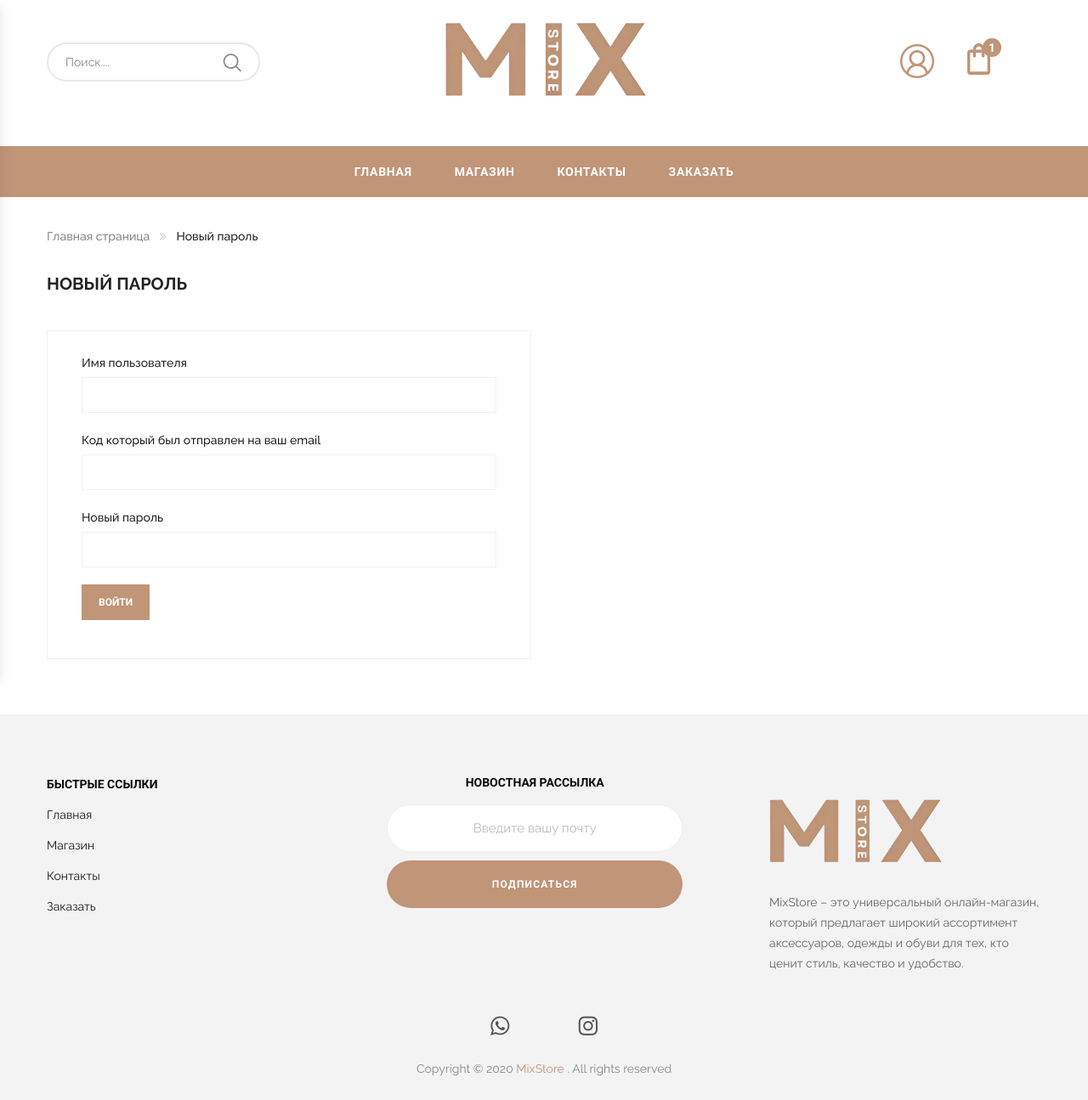
After one commit to nurai003002/MixStore, a Django app: page /user/reset_password/ in a window 1280 px wide. The commit adds this page. Shown: the whole page at 85% size. Run offline with Django 5.2, Linux system fonts and the light colour scheme; data comes from the database, SQL or seed files in the repository; both versions use the stored data as it was after the commit; tables that the repository leaves empty hold one stand-in row (values such as "Sample post"); parts of the project's set-up code (start-up, migrations or seed data) failed here and were passed over; some libraries are stand-ins or nearby versions; some web fonts are replaced.

Commit message:
есть декомпозиция код не отправляется

```diff
--- a/apps/users/urls.py
+++ b/apps/users/urls.py
@@ -1,5 +1,5 @@
 from django.urls import path
-from apps.users.views import checkout, login1, register, user_logout,confirm,forgot_password
+from apps.users.views import checkout, login1, register, user_logout,confirm,forgot_password,reset_password
 
 urlpatterns = [
     path('checkout/',  checkout, name='checkout'),
@@ -7,6 +7,6 @@ urlpatterns = [
     path('register/', register, name='user_register'),
     path('logout/', user_logout, name='user_logout'),
     path('confirm/', confirm, name='confirm'),
-    path('resent/', forgot_password, name='forgot_password'),
-
+    path('forgot_password/', forgot_password, name='forgot_password'),
+    path('reset_password/', reset_password, name='reset_password'),
 ]
--- a/apps/users/views.py
+++ b/apps/users/views.py
@@ -2,12 +2,14 @@ from django.shortcuts import render, redirect
 from django.contrib.auth import login, authenticate as auth_login
 from django.contrib.auth import login, authenticate
 from django.contrib.auth.hashers import make_password
+from django.core.mail import send_mail,BadHeaderError
 from django.contrib import messages
 from django.http import JsonResponse, HttpResponse
 from django.contrib.auth import logout
 from apps.telegram_bot.views import get_text
 from django.contrib.auth.decorators import login_required
-import requests
+import requests, random
+from django.views.decorators.csrf import csrf_exempt
 from decimal import Decimal
 
 from apps.settings.models import Setting
@@ -15,8 +17,11 @@ from apps.cart.models import CartItem
 from apps.products.models import Product, Category
 from apps.users.models import User
 from apps.billings.models import Billings, BillingProduct
+from apps.secondary.models import Subscribe
+from apps.users.forms import EmailForm, ResetPasswordForm
+
 # Create your views here.
-# @login_required(login_url='/user/register/')
+@login_required(login_url='/user/register/')
 def checkout(request):
     setting = Setting.objects.latest('id')
     products = Product.objects.all()
@@ -24,6 +29,25 @@ def checkout(request):
     cart_items = CartItem.objects.all()
 
     cart_items_count = cart_items.count()
+    if 'email_send' in request.POST:
+            email = request.POST.get('email')
+            try:
+                # Сохранение email в базе данных
+                Subscribe.objects.create(email=email)
+
+                # Отправка письма
+                send_mail(
+                    'Подписка на рассылку',  # Subject
+                    f'Ваша почта: {email}\nСпасибо за подписку!',  # Message
+                    'noreply@somehost.local',  # From email
+                    [email],  # To email
+                    fail_silently=False,
+                )
+                return redirect('contact')
+            except BadHeaderError:
+                return JsonResponse({'error': 'Invalid header found.'}, status=500)
+            except ConnectionRefusedError as e:
+                return JsonResponse({'error': f'Connection refused: {e}'}, status=500)
 
     if request.user.is_authenticated:
         cart_items = CartItem.objects.filter(user=request.user)
@@ -37,6 +61,7 @@ def checkout(request):
         total_price += delivery_cost
     else:
         free_delivery = True
+
 
     if request.method == "POST":
         if 'checkout_form' in request.POST:
@@ -121,6 +146,25 @@ def register(request):
     setting = Setting.objects.latest('id')
     cart_items = CartItem.objects.all()
     cart_items_count = cart_items.count()
+    if 'email_send' in request.POST:
+            email = request.POST.get('email')
+            try:
+                # Сохранение email в базе данных
+                Subscribe.objects.create(email=email)
+
+                # Отправка письма
+                send_mail(
+                    'Подписка на рассылку',  # Subject
+                    f'Ваша почта: {email}\nСпасибо за подписку!',  # Message
+                    'noreply@somehost.local',  # From email
+                    [email],  # To email
+                    fail_silently=False,
+                )
+                return redirect('contact')
+            except BadHeaderError:
+                return JsonResponse({'error': 'Invalid header found.'}, status=500)
+            except ConnectionRefusedError as e:
+                return JsonResponse({'error': f'Connection refused: {e}'}, status=500)
     if request.method == "POST":
         if 'register_button' in request.POST:
             username = request.POST.get('username')
@@ -160,7 +204,27 @@ def register(request):
     return render(request, 'user/register.html', locals())
 
 def login1(request):
+    setting = Setting.objects.latest('id')
     cart_items = CartItem.objects.all()
+    if 'email_send' in request.POST:
+            email = request.POST.get('email')
+            try:
+                # Сохранение email в базе данных
+                Subscribe.objects.create(email=email)
+
+                # Отправка письма
+                send_mail(
+                    'Подписка на рассылку',  # Subject
+                    f'Ваша почта: {email}\nСпасибо за подписку!',  # Message
+                    'noreply@somehost.local',  # From email
+                    [email],  # To email
+                    fail_silently=False,
+                )
+                return redirect('contact')
+            except BadHeaderError:
+                return JsonResponse({'error': 'Invalid header found.'}, status=500)
+            except ConnectionRefusedError as e:
+                return JsonResponse({'error': f'Connection refused: {e}'}, status=500)
     cart_items_count = cart_items.count()
     if request.method == 'POST':
         username = request.POST.get('username')
@@ -182,6 +246,17 @@ def user_logout(request):
     logout(request)
     return redirect('/')
 
+@csrf_exempt  # Только для тестирования, удалите в продакшене
+def subscribe(request):
+    if request.method == 'POST':
+        email = request.POST.get('email')
+        # Логика для обработки подписки
+        if email:
+            # Если подписка успешна
+            return JsonResponse({"success": True})
+        else:
+            return JsonResponse({"success": False}, status=400)
+    return JsonResponse({"success": False}, status=400)
 
 def confirm(request):
     setting = Setting.objects.latest('id')
@@ -193,4 +268,101 @@ def forgot_password(request):
     setting = Setting.objects.latest('id')
     cart_items = CartItem.objects.all()
     cart_items_count = cart_items.count()
+    if request.method == 'POST':
+        # if 'email_send' in request.POST:
+        #     email = request.POST.get('email')
+        #     try:
+        #         # Сохранение email в базе данных
+        #         Subscribe.objects.create(email=email)
+
+        #         # Отправка письма
+        #         send_mail(
+        #             'Подписка на рассылку',  # Subject
+        #             f'Ваша почта: {email}\nСпасибо за подписку!',  # Message
+        #             'noreply@somehost.local',  # From email
+        #             [email],  # To email
+        #             fail_silently=False,
+        #         )
+        #         return redirect('forgot_password')
+        #     except BadHeaderError:
+        #         return JsonResponse({'error': 'Invalid header found.'}, status=500)
+        #     except ConnectionRefusedError as e:
+        #         return JsonResponse({'error': f'Connection refused: {e}'}, status=500)
+
+        if 'send_code' in request.POST:
+            email_form = EmailForm(request.POST)
+            if email_form.is_valid():
+                email = email_form.cleaned_data['email']
+                try:
+                    user = User.objects.get(email=email)
+                    code = str(random.randint(100000, 999999))
+                    request.session['reset_code'] = code
+                    request.session['reset_email'] = email
+
+                    send_mail(
+                        'Сброс пароля',
+                        f'Ваш код для сброса пароля: {code}',
+                        'noreply@somehost.local',
+                        [email],
+                        fail_silently=False,
+                    )
+                    redirect('forgot_password')
+                    messages.success(request, 'Код был отправлен на вашу почту.')
+                except User.DoesNotExist:
+                    messages.error(request, 'Пользователь с таким email не найден.')
+            else:
+                messages.error(request, 'Пожалуйста, введите корректный email.')
+
     return render(request, 'user/forgot_password.html', locals())
+
+
+def reset_password(request):
+    setting = Setting.objects.latest('id')
+    cart_items = CartItem.objects.all()
+    cart_items_count = cart_items.count()
+    if request.method == 'POST':
+        if 'email_send' in request.POST:
+            email = request.POST.get('email')
+            try:
+                # Сохранение email в базе данных
+                Subscribe.objects.create(email=email)
+
+                # Отправка письма
+                send_mail(
+                    'Подписка на рассылку',  # Subject
+                    f'Ваша почта: {email}\nСпасибо за подписку!',  # Message
+                    'noreply@somehost.local',  # From email
+                    [email],  # To email
+                    fail_silently=False,
+                )
+                return redirect('reset_password')
+            except BadHeaderError:
+                return JsonResponse({'error': 'Invalid header found.'}, status=500)
+            except ConnectionRefusedError as e:
+                return JsonResponse({'error': f'Connection refused: {e}'}, status=500)
+        if 'reset_password' in request.POST:  # Это означает, что была отправлена вторая форма
+            form = ResetPasswordForm(request.POST)
+            if form.is_valid():
+                code = form.cleaned_data['code']
+                new_password = form.cleaned_data['new_password']
+                confirm_password = form.cleaned_data['confirm_password']
+
+                if code == request.session.get('reset_code'):
+                    if new_password == confirm_password:
+                        try:
+                            email = request.session.get('reset_email')
+                            user = User.objects.get(email=email)
+                            user.set_password(new_password)
+                            user.save()
+                            messages.success(request, 'Пароль успешно изменен.')
+                            return redirect('login')  # Перенаправление на страницу входа
+                        except User.DoesNotExist:
+                            messages.error(request, 'Произошла ошибка. Попробуйте еще раз.')
+                    else:
+                        messages.error(request, 'Пароли не совпадают.')
+                else:
+                    messages.error(request, 'Неверный код.')
+            else:
+                messages.error(request, 'Пожалуйста, заполните все поля.')
+
+    return render(request, 'user/reset_password.html', locals())
--- a/core/settings.py
+++ b/core/settings.py
@@ -136,8 +136,8 @@ USE_TZ = True
 # https://docs.djangoproject.com/en/5.0/howto/static-files/
 
 STATIC_URL = 'static/'
-# STATICFILES_DIRS = [BASE_DIR/'static/']
-STATIC_ROOT = BASE_DIR /'static'
+STATICFILES_DIRS = [BASE_DIR/'static/']
+# STATIC_ROOT = BASE_DIR /'static'
 
 MEDIA_URL = '/media/'
 MEDIA_ROOT = BASE_DIR / 'media'
--- a/templates/include/footer.html
+++ b/templates/include/footer.html
@@ -47,6 +47,83 @@
                                 <button type="submit" name="email_send" class="button btn-submit submit-newsletter">Подписаться</button>
                             </form>
                         </div>
+                        <!-- <div id="successModal" class="modal">
+                            <div class="modal-content">
+                                <span class="close">&times;</span>
+                                <p>Вы успешно подписались!</p>
+                            </div>
+                        </div> -->
+                        <!-- <style>/* Модальное окно */
+                            .modal {
+                                display: none; /* Скрыто по умолчанию */
+                                position: fixed;
+                                z-index: 1000;
+                                left: 0;
+                                top: 0;
+                                width: 100%;
+                                height: 100%;
+                                overflow: auto;
+                                background-color: rgba(0, 0, 0, 0.5); /* Полупрозрачный фон */
+                            }
+
+                            /* Контент модального окна */
+                            .modal-content {
+                                background-color: #fefefe;
+                                margin: 15% auto;
+                                padding: 20px;
+                                border: 1px solid #e3cdad;
+                                width: 80%;
+                                max-width: 500px;
+                            }
+
+                            .close {
+                                color: #aaa;
+                                float: right;
+                                font-size: 28px;
+                                font-weight: bold;
+                            }
+
+                            .close:hover,
+                            .close:focus {
+                                color: black;
+                                text-decoration: none;
+                                cursor: pointer;
+                            }
+                        </style>
+                        <script>
+                        document.addEventListener("DOMContentLoaded", function() {
+                            const modal = document.getElementById("successModal");
+                            // const span = document.getElementsByClassName("close")[0];
+                            const span = document.querySelector("#successModal .close");
+
+                            // Показать модальное окно после успешной подписки
+                            document.querySelector(".newsletter-form-wrap form").addEventListener("submit", function(event) {
+                                event.preventDefault(); // Предотвращаем отправку формы для демонстрации
+
+                                // Добавьте сюда ваш AJAX-запрос для отправки формы, если нужно
+
+                                // Показываем модальное окно
+                                modal.style.display = "block";
+
+                                // Очистка поля после отправки
+                                this.reset();
+                            });
+
+                            // Закрытие модального окна при клике на (x)
+                            span.onclick = function() {
+                                console.log("Клик по крестику");
+                                modal.style.display = "none";
+                            };
+
+
+                            // Закрытие модального окна при клике вне его области
+                            window.onclick = function(event) {
+                                if (event.target == modal) {
+                                    modal.style.display = "none";
+                                }
+                            };
+                        });
+                        </script>               -->
                     </div>
                 </div>
                 <div class="box-footer col-xs-12 col-sm-4 col-md-4 col-lg-4">
--- a/templates/user/login.html
+++ b/templates/user/login.html
@@ -46,10 +46,10 @@
 													<input type="checkbox" id="cb1">
 													<label for="cb1" class="label-text">Запомнить меня</label>
 												</span>
-												<a href="#" class="forgot-pw">Забыли пароль?</a>
+												<a href="{% url 'forgot_password' %}" class="forgot-pw">Забыли пароль?</a>
 											</p>
 											<p class="form-row">
-												<input type="submit" name='login_button' class="button-submit" value="Войти">
+												<input type="submit" name='login_button' class="button-submit" value="Войти" style="border-radius: 100px;">
 											</p>
 										</form>
 									</div>
--- /dev/null
+++ b/templates/user/reset_password.html
@@ -0,0 +1,65 @@
+{% extends 'include/homepage.html' %}
+{% load static %}
+{% block content %}
+
+	{% include 'include/header.html' %}
+	{% include 'include/mobile_header.html' %}
+	<div class="main-content main-content-login">
+		<div class="container">
+			<div class="row">
+				<div class="col-lg-12">
+					<div class="breadcrumb-trail breadcrumbs">
+						<ul class="trail-items breadcrumb">
+							<li class="trail-item trail-begin">
+								<a href="{% url 'index' %}">Главная страница</a>
+							</li>
+							<li class="trail-item trail-end active">
+								Новый пароль
+							</li>
+						</ul>
+					</div>
+				</div>
+			</div>
+			<div class="row">
+				<div class="content-area col-lg-12 col-md-12 col-sm-12 col-xs-12">
+					<div class="site-main">
+						<h3 class="custom_blog_title">
+							Новый пароль
+						</h3>
+						<div class="customer_login">
+							<div class="row">
+								<div class="col-lg-6 col-md-6 col-sm-12">
+									<div class="login-item">
+										<div class="login-item">
+											<form method="POST" class="login">
+												{% csrf_token %}
+												<p class="form-row form-row-wide">
+													<label class="text">Имя пользователя</label>
+													<input title="username" name="username" type="text" class="input-text">
+												</p>
+												<p class="form-row form-row-wide">
+													<label class="text">Код который был отправлен на ваш email</label>
+													<input title="password" name='password' type="password" class="input-text">
+												</p>
+												<p class="form-row form-row-wide">
+													<label class="text">Новый пароль</label>
+													<input title="password" name='password' type="password" class="input-text">
+												</p>
+												<p class="form-row">
+													<input type="submit" name='reset_password' class="button-submit" value="Войти">
+												</p>
+											</form>
+
+										</div>
+									</div>
+								</div>
+							</div>
+						</div>
+					</div>
+				</div>
+			</div>
+		</div>
+	</div>
+	{% include 'include/footer.html' %}
+	{% include 'include/mobile_footer.html' %}
+{% endblock %}
```
Also changed, not shown: apps/users/forms.py (added, +10 -0 lines), templates/user/forgot_password.html (+56 -11 lines), db.sqlite3.
